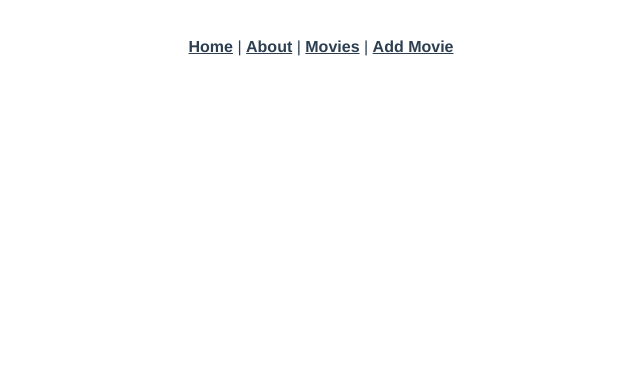
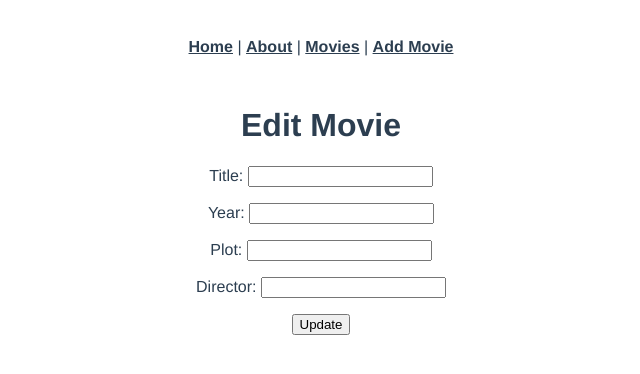
Before and after one commit to erwinreyzon/movie-app-frontend, a Vue app: page /movies/1/edit in a window 1280 px wide. Shown: the top 374 px of the page, without its empty margins (319-959 px from the left). Built offline with nearby package versions, Linux system fonts and the light colour scheme; no server answers.

Commit message:
adds MovieUpdate.vue with update function

```diff
--- a/src/App.vue
+++ b/src/App.vue
@@ -6,7 +6,7 @@
     |
     <router-link to="/movies">Movies</router-link>
     |
-    <router-link to="/new">Add Movie</router-link>
+    <router-link to="/movies/new">Add Movie</router-link>
   </nav>
   <router-view />
 </template>
--- a/src/router/index.js
+++ b/src/router/index.js
@@ -3,6 +3,7 @@ import HomeView from "../views/HomeView.vue";
 import MoviesIndex from "../views/MoviesIndex.vue";
 import MoviesNew from "../views/MoviesNew.vue";
 import MovieShow from "../views/MovieShow.vue";
+import MovieUpdate from "../views/MovieUpdate.vue";
 
 const routes = [
   {
@@ -24,7 +25,7 @@ const routes = [
     component: MoviesIndex,
   },
   {
-    path: "/new",
+    path: "/movies/new",
     name: "new",
     component: MoviesNew,
   },
@@ -32,6 +33,11 @@ const routes = [
     path: "/movies/:id",
     name: "movie",
     component: MovieShow,
+  },
+  {
+    path: "/movies/:id/edit",
+    name: "updaate",
+    component: MovieUpdate,
   },
 ];
 
--- /dev/null
+++ b/src/views/MovieUpdate.vue
@@ -0,0 +1,51 @@
+<script>
+import axios from "axios";
+
+export default {
+  data: function () {
+    return {
+      message: "Edit Movie",
+      movie: {},
+    };
+  },
+  methods: {
+    updateMovie: function () {
+      console.log("update movie");
+      axios.patch("/movies/" + this.$route.params.id + ".json", this.movie).then((response) => {
+        console.log("Success!", response.data);
+        this.$router.push("/movies");
+      });
+    },
+  },
+  created: function () {
+    axios
+      .get("/movies/" + this.$route.params.id + ".json")
+      .then((response) => {
+        console.log("Show Movie", response.data);
+        this.movie = response.data;
+      })
+      .catch((error) => console.log(error.response));
+  },
+};
+</script>
+
+<template>
+  <h1>{{ message }}</h1>
+  <p>
+    Title:
+    <input type="text" v-model="movie.title" />
+  </p>
+  <p>
+    Year:
+    <input type="text" v-model="movie.year" />
+  </p>
+  <p>
+    Plot:
+    <input type="text" v-model="movie.plot" />
+  </p>
+  <p>
+    Director:
+    <input type="text" v-model="movie.director" />
+  </p>
+  <button v-on:click="updateMovie()">Update</button>
+</template>
--- a/src/views/MoviesIndex.vue
+++ b/src/views/MoviesIndex.vue
@@ -25,5 +25,7 @@ export default {
     <!-- <p>Director: {{ movie.director }}</p>
     <p>Plot: {{ movie.plot }}</p> -->
     <a :href="`/movies/${movie.id}`">More Info</a>
+    <br />
+    <a :href="`/movies/${movie.id}/edit`">Edit</a>
   </div>
 </template>
```
